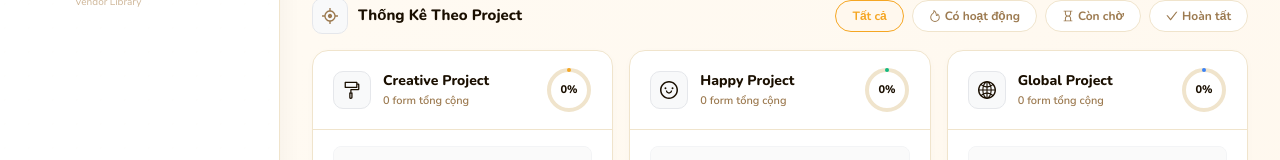
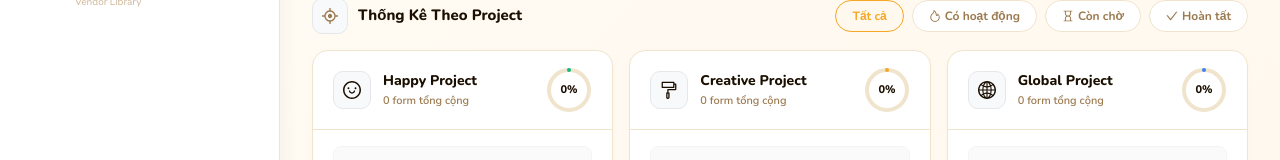
Before and after one commit to thanhdatpb/Vendor_Management_Golang, a React (Vite) app in the folder frontend/: page /admin in a window 1280 px wide. Shown: the part 342-502 px from the top of the page. Built offline with nearby package versions, Linux system fonts and the light colour scheme; no server answers; sample sign-in values are in the browser's storage.

Commit message:
Change the order of the statistics section according to the admin role's project

```diff
--- a/frontend/src/components/admin/sections/OverviewSection.jsx
+++ b/frontend/src/components/admin/sections/OverviewSection.jsx
@@ -192,8 +192,8 @@ export default function OverviewSection({ externalViewProduct, setExternalViewPr
   const [activeFilter, setActiveFilter] = useState('all');
   const [formStats, setFormStats] = useState({ pending: 0, approved: 0, rejected: 0, total: 0 });
   const [projectStats, setProjectStats] = useState({
+    'Happy Project':    { approved: 0, rejected: 0, total: 0 },
     'Creative Project': { approved: 0, rejected: 0, total: 0 },
-    'Happy Project':    { approved: 0, rejected: 0, total: 0 },
     'Global Project':   { approved: 0, rejected: 0, total: 0 },
     'Pilot Project':    { approved: 0, rejected: 0, total: 0 },
   });
@@ -254,7 +254,7 @@ export default function OverviewSection({ externalViewProduct, setExternalViewPr
     const approved = products.filter(p => p.status === 'approved').length;
     const rejected = products.filter(p => p.status === 'rejected' || p.status === 'reject').length;
     setFormStats({ pending, approved, rejected, total: products.length });
-    const projects = ['Creative Project', 'Happy Project', 'Global Project', 'Pilot Project'];
+    const projects = ['Happy Project', 'Creative Project', 'Global Project', 'Pilot Project'];
     const ps = {};
     projects.forEach(proj => {
       const pp = products.filter(p => p.project === proj);
@@ -580,7 +580,7 @@ export default function OverviewSection({ externalViewProduct, setExternalViewPr
 
   if (loading) return <Spinner />;
 
-  const displayProjects = ['Creative Project', 'Happy Project', 'Global Project', 'Pilot Project'];
+  const displayProjects = ['Happy Project', 'Creative Project', 'Global Project', 'Pilot Project'];
   const filteredProjects = activeFilter === 'all'
     ? displayProjects
     : displayProjects.filter(p => {
```
